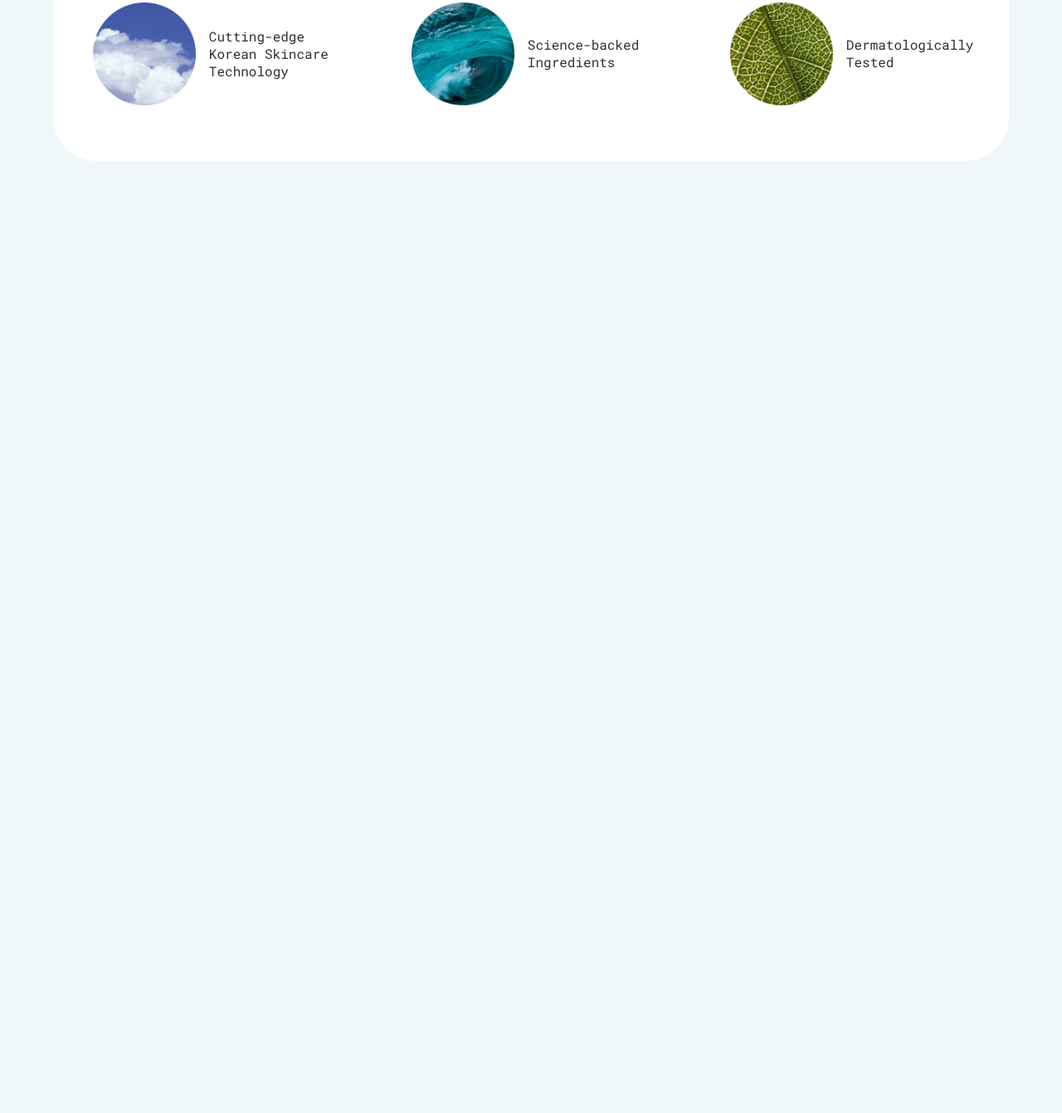
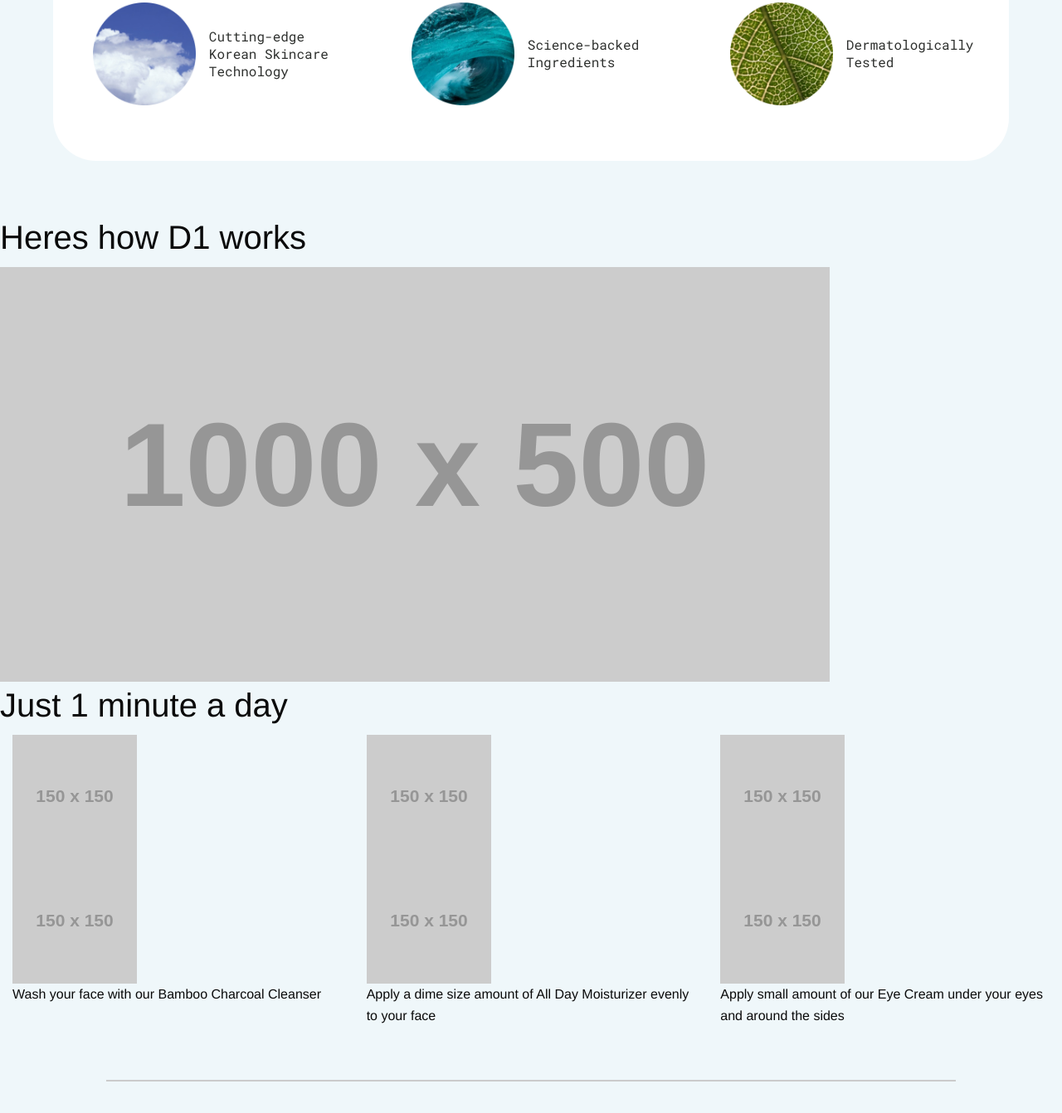
Before and after one commit to ronnelsantos08/codechallenge, a website: page index.html in a window 1280 px wide. Shown: the part 1730-3072 px from the top of the page at 83% size. Before the commit the page ends 1988 px from the top, so only its background shows below. Drawn offline with nearby package versions, Linux system fonts and the light colour scheme; placeholder pictures from the web are drawn by us.

Commit message:
created section 3

```diff
--- a/index.html
+++ b/index.html
@@ -117,6 +117,38 @@
       </div>
       <!-- End Section 2 -->
 
+        <!-- Section 3 -->
+        <div class="section3-container">
+            <h2 class="small-heading">Heres how D1 works</h2>
+            <img src="https://placehold.co/1000x500/ffffff/000000?text=Product+Process+Image" alt="How it works section image">
+            <h2 class="large-heading">Just 1 minute a day</h2>
+            <div class="product-steps grid-x grid-padding-x">
+              <div class="cell medium-4 small-12 product-step">
+                <img class="step-icon" src="https://placehold.co/150x150/ffffff/000000?text=Step+1" alt="Step 1">
+                <div class="product-details">
+                  <img src="https://placehold.co/150x150/ffffff/000000?text=Product+1" alt="Product 1">
+                  <p>Wash your face with our Bamboo Charcoal Cleanser</p>
+                </div>
+              </div>
+              <div class="cell medium-4 small-12 product-step">
+                <img class="step-icon" src="https://placehold.co/150x150/ffffff/000000?text=Step+2" alt="Step 2">
+                <div class="product-details">
+                  <img src="https://placehold.co/150x150/ffffff/000000?text=Product+2" alt="Product 2">
+                  <p>Apply a dime size amount of All Day Moisturizer evenly to your face</p>
+                </div>
+              </div>
+              <div class="cell medium-4 small-12 product-step">
+                <img class="step-icon" src="https://placehold.co/150x150/ffffff/000000?text=Step+3" alt="Step 3">
+                <div class="product-details">
+                  <img src="https://placehold.co/150x150/ffffff/000000?text=Product+3" alt="Product 3">
+                  <p>Apply small amount of our Eye Cream under your eyes and around the sides</p>
+                </div>
+              </div>
+            </div>
+            <hr style="border-top: 1px solid #ccc; width: 80%; margin: 3rem auto;">
+          </div>
+          <!-- End Section 3 -->
+
 
   <script src="node_modules/jquery/dist/jquery.min.js"></script>
   <script src="node_modules/what-input/dist/what-input.min.js"></script>
```
